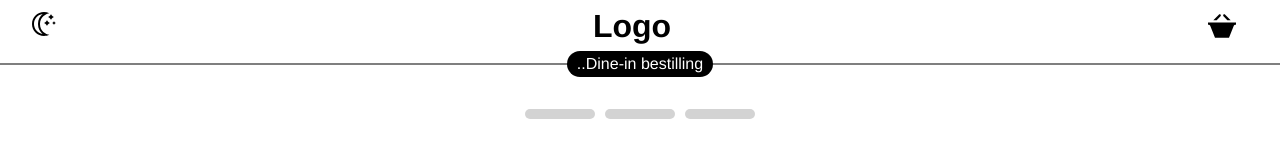
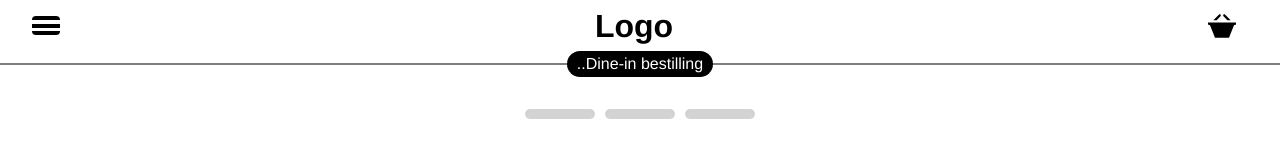
Before and after one commit to rasmusleth/odin-react-shopping-cart, a React (Vite) app: page /cart in a window 1280 px wide. Shown: the top 159 px of the page. Built offline with nearby package versions, Linux system fonts and the light colour scheme.

Commit message:
Revert back to state before dark-mode changes

```diff
--- a/src/App.jsx
+++ b/src/App.jsx
@@ -11,16 +11,6 @@ function App() {
   const [cartLength, setCartLength] = useState(0);
   const [modalIsOpen, setModalIsOpen] = useState(false);
   const [selectedItem, setSelectedItem] = useState(null);
-
-  const [darkMode, setDarkMode] = useState(false);
-
-  useEffect(() => {
-    document.documentElement.style.colorScheme = darkMode ? "dark" : "light";
-  }, [darkMode]);
-
-  const toggleDarkMode = () => {
-    setDarkMode(!darkMode);
-  };
 
   const isMenu = useMatch("/menu");
   const isCart = useMatch("/cart");
@@ -46,13 +36,11 @@ function App() {
     handleBodyOnModalOpen(modalIsOpen);
   }, [modalIsOpen]);
 
+  console.log("Selected item: ", selectedItem);
+
   return (
     <>
-      <Navigation
-        cartLength={cartLength}
-        onColorChange={toggleDarkMode}
-        darkMode={darkMode}
-      />
+      <Navigation cartLength={cartLength} />
       <main>
         <Outlet
           context={{
--- a/src/assets/global.css
+++ b/src/assets/global.css
@@ -4,7 +4,7 @@
   font-family: Helvetica, system-ui, Avenir, Helvetica, Arial, sans-serif;
   font-weight: 400;
 
-  color-scheme: light dark;
+  color-scheme: light;
 
   font-synthesis: none;
   text-rendering: optimizeLegibility;
@@ -28,18 +28,6 @@
   --color-danger: rgb(214, 24, 24);
   --color-danger-600: hsl(0, 80%, 30%);
   --color-danger-05: rgb(214, 24, 24, 0.5);
-}
-
-@media (perfers-color-scheme: dark) {
-  :root {
-    --color-neutral: #000000;
-    --color-neutral-08: rgba(0, 0, 0, 0.816);
-    --color-neutral-200: hsl(0, 0%, 05%);
-    --color-neutral-600: hsl(0, 0%, 70%);
-    --color-neutral-900: #ffffff;
-    --color-primary: red;
-    font-weight: bold;
-  }
 }
 
 #root {
--- a/src/components/Navigation/Navigation.jsx
+++ b/src/components/Navigation/Navigation.jsx
@@ -2,40 +2,17 @@ import PropTypes from "prop-types";
 import { Link } from "react-router-dom";
 import styles from "./navigation.module.css";
 
-const Navigation = ({ cartLength, onColorChange, darkMode }) => {
+const Navigation = ({ cartLength }) => {
   return (
     <header>
       <nav className={styles.navBar}>
-        {/* <Link to={"/"}>
+        <Link to={"/menu"}>
           <button className={styles.menuIcon}>
             <div className={styles.menuIconBar}></div>
             <div className={styles.menuIconBar}></div>
             <div className={styles.menuIconBar}></div>
           </button>
-        </Link> */}
-        <button type="button" onClick={onColorChange}>
-          {darkMode ? (
-            <svg
-              xmlns="http://www.w3.org/2000/svg"
-              width="1.5rem"
-              height="1.5rem"
-              viewBox="0 0 24 24"
-              fill="currentColor"
-            >
-              <path d="M12 10.999c1.437.438 2.562 1.564 2.999 3.001.44-1.437 1.565-2.562 3.001-3-1.436-.439-2.561-1.563-3.001-3-.437 1.436-1.562 2.561-2.999 2.999zm8.001.001c.958.293 1.707 1.042 2 2.001.291-.959 1.042-1.709 1.999-2.001-.957-.292-1.707-1.042-2-2-.293.958-1.042 1.708-1.999 2zm-1-9c-.437 1.437-1.563 2.562-2.998 3.001 1.438.44 2.561 1.564 3.001 3.002.437-1.438 1.563-2.563 2.996-3.002-1.433-.437-2.559-1.564-2.999-3.001zm-7.001 22c-6.617 0-12-5.383-12-12s5.383-12 12-12c1.894 0 3.63.497 5.37 1.179-2.948.504-9.37 3.266-9.37 10.821 0 7.454 5.917 10.208 9.37 10.821-1.5.846-3.476 1.179-5.37 1.179z" />
-            </svg>
-          ) : (
-            <svg
-              xmlns="http://www.w3.org/2000/svg"
-              width="1.5rem"
-              height="1.5rem"
-              viewBox="0 0 24 24"
-              fill="currentColor"
-            >
-              <path d="M10.719 2.082c-2.572 2.028-4.719 5.212-4.719 9.918 0 4.569 1.938 7.798 4.548 9.895-4.829-.705-8.548-4.874-8.548-9.895 0-5.08 3.808-9.288 8.719-9.918zm1.281-2.082c-6.617 0-12 5.383-12 12s5.383 12 12 12c1.894 0 3.87-.333 5.37-1.179-3.453-.613-9.37-3.367-9.37-10.821 0-7.555 6.422-10.317 9.37-10.821-1.74-.682-3.476-1.179-5.37-1.179zm0 10.999c1.437.438 2.562 1.564 2.999 3.001.44-1.437 1.565-2.562 3.001-3-1.436-.439-2.561-1.563-3.001-3-.437 1.436-1.562 2.561-2.999 2.999zm8.001.001c.958.293 1.707 1.042 2 2.001.291-.959 1.042-1.709 1.999-2.001-.957-.292-1.707-1.042-2-2-.293.958-1.042 1.708-1.999 2zm-1-9c-.437 1.437-1.563 2.562-2.998 3.001 1.438.44 2.561 1.564 3.001 3.002.437-1.438 1.563-2.563 2.996-3.002-1.433-.437-2.559-1.564-2.999-3.001z" />
-            </svg>
-          )}
-        </button>
+        </Link>
         <Link to={"/"}>
           <div className={styles.logo}>Logo</div>
         </Link>
@@ -72,8 +49,6 @@ const Navigation = ({ cartLength, onColorChange, darkMode }) => {
 
 Navigation.propTypes = {
   cartLength: PropTypes.number.isRequired,
-  onColorChange: PropTypes.func.isRequired,
-  darkMode: PropTypes.bool.isRequired,
 };
 
 export default Navigation;
--- a/src/routes.jsx
+++ b/src/routes.jsx
@@ -1,5 +1,4 @@
 import Menu from "./components/Menu/Menu.jsx";
-import Home from "./components/Home/Home.jsx";
 import App from "./App.jsx";
 import Cart from "./components/Cart/Cart.jsx";
 
@@ -10,10 +9,6 @@ const routes = [
     children: [
       {
         path: "/",
-        element: <Home />,
-      },
-      {
-        path: "/menu",
         element: <Menu />,
       },
       {
```
